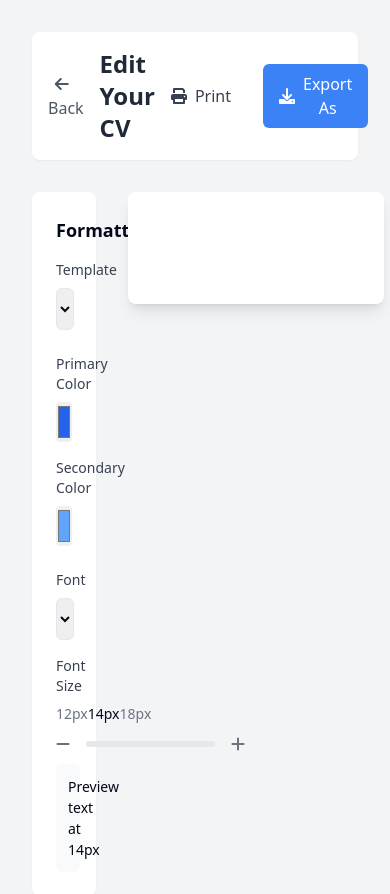
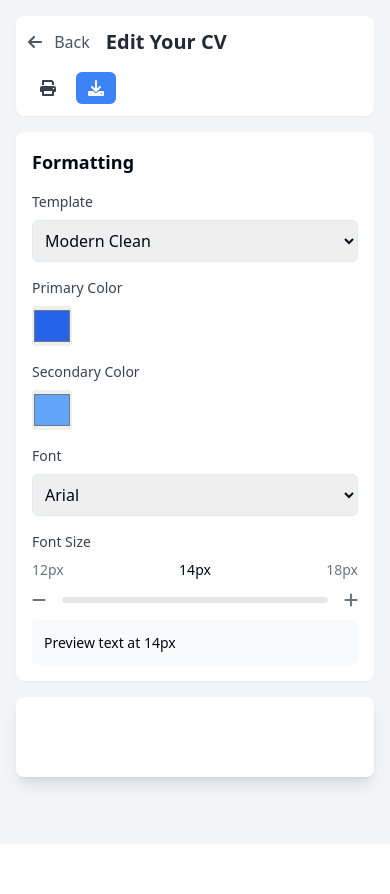
Before and after one commit to ls047/get-job, a Vue app: page /edit-cv in a window 390 px wide. Shown: the top 894 px of the page. After the commit the page ends 844 px from the top, so only its background shows below. Built offline with nearby package versions, Linux system fonts and the light colour scheme; what @vee-validate/i18n, tailwindcss-motion would draw is missing.

Commit message:
feat: :art: improve edit
the edit has been improved to the small devices

```diff
--- a/src/pages/edit-cv.vue
+++ b/src/pages/edit-cv.vue
@@ -1,8 +1,9 @@
 <template>
-  <div class="min-h-screen bg-gray-100 p-8">
+  <div class="min-h-screen bg-gray-100 p-4 sm:p-8">
     <div class="max-w-7xl mx-auto">
       <!-- Top Bar -->
-      <div class="bg-white rounded-lg shadow-sm p-4 mb-8 flex justify-between items-center">
+      <div class="bg-white rounded-lg shadow-sm p-3 sm:p-4 mb-4 sm:mb-8">
+        <div class="flex flex-col sm:flex-row sm:justify-between sm:items-center gap-4">
           <div class="flex items-center gap-4">
             <button
               @click="router.push('/')"
@@ -11,28 +12,26 @@
               <i class="fas fa-arrow-left mr-2"></i>
               Back
             </button>
-          <h1 class="text-2xl font-bold text-gray-800">Edit Your CV</h1>
+            <h1 class="text-xl sm:text-2xl font-bold text-gray-800">Edit Your CV</h1>
           </div>
 
           <!-- Save & Export Options -->
-        <div class="flex gap-4">
-
-
+          <div class="flex gap-2 sm:gap-4">
             <button
               @click="printCV"
-            class="flex items-center gap-2 px-4 py-2 text-gray-700 hover:bg-gray-100 rounded-md"
+              class="flex items-center gap-2 px-3 sm:px-4 py-2 text-gray-700 hover:bg-gray-100 rounded-md"
             >
               <i class="fas fa-print"></i>
-            Print
+              <span class="hidden sm:inline">Print</span>
             </button>
 
             <div class="relative">
               <button
                 @click="showExportOptions = !showExportOptions"
-              class="flex items-center gap-2 px-4 py-2 bg-blue-500 text-white rounded-md hover:bg-blue-600"
+                class="flex items-center gap-2 px-3 sm:px-4 py-2 bg-blue-500 text-white rounded-md hover:bg-blue-600"
               >
                 <i class="fas fa-download"></i>
-              Export As
+                <span class="hidden sm:inline">Export As</span>
               </button>
 
               <div
@@ -52,17 +51,18 @@
             </div>
           </div>
         </div>
+      </div>
 
       <!-- Main Content -->
-      <div class="grid grid-cols-12 gap-8">
+      <div class="grid grid-cols-1 lg:grid-cols-12 gap-4 sm:gap-8">
         <!-- Editor Sidebar -->
-        <div class="col-span-3 space-y-6">
+        <div class="lg:col-span-3 space-y-4 sm:space-y-6">
           <!-- Style Controls -->
-          <div class="bg-white rounded-lg shadow-sm p-6">
+          <div class="bg-white rounded-lg shadow-sm p-4 sm:p-6">
             <h2 class="text-lg font-semibold mb-4">Formatting</h2>
 
             <!-- Template Selection -->
-            <div class="mb-6">
+            <div class="mb-4 sm:mb-6">
               <label class="block text-sm font-medium text-gray-700 mb-2">
                 Template
               </label>
@@ -77,7 +77,7 @@
             </div>
 
             <!-- Colors -->
-            <div class="space-y-4 mb-6">
+            <div class="space-y-4 mb-4 sm:mb-6">
               <div>
                 <label class="block text-sm font-medium text-gray-700 mb-2">
                   Primary Color
@@ -165,10 +165,10 @@
         </div>
 
         <!-- CV Editor & Preview -->
-        <div class="col-span-9">
+        <div class="lg:col-span-9">
           <div
             id="cv-preview"
-            class="bg-white rounded-lg shadow-lg p-8"
+            class="bg-white rounded-lg shadow-lg p-4 sm:p-8 overflow-x-auto"
             :style="{
               fontFamily: styleOptions.fontFamily,
               fontSize: `${styleOptions.fontSize}px`,
```
Lines whose indentation alone changed are shown as unchanged.
